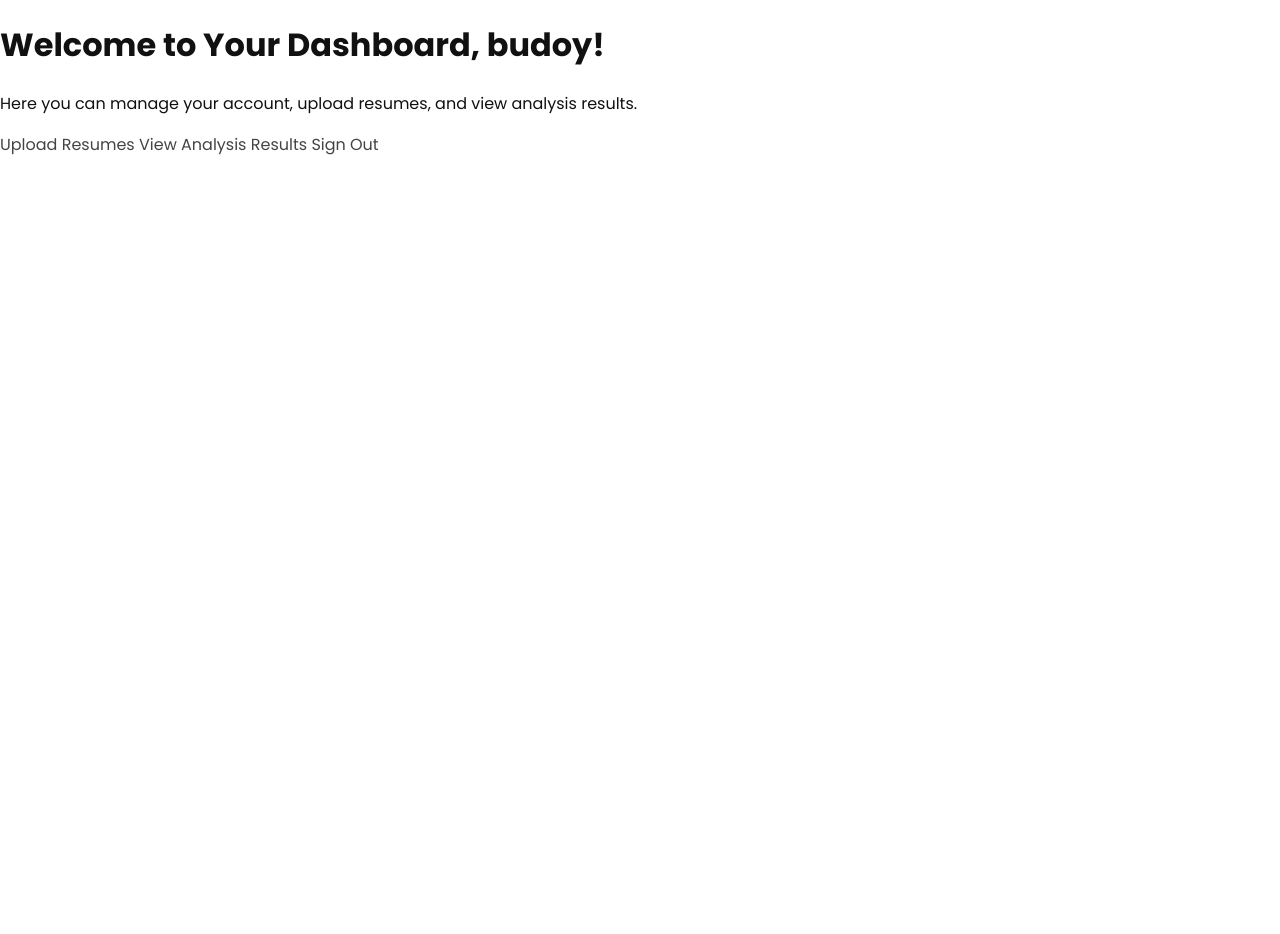
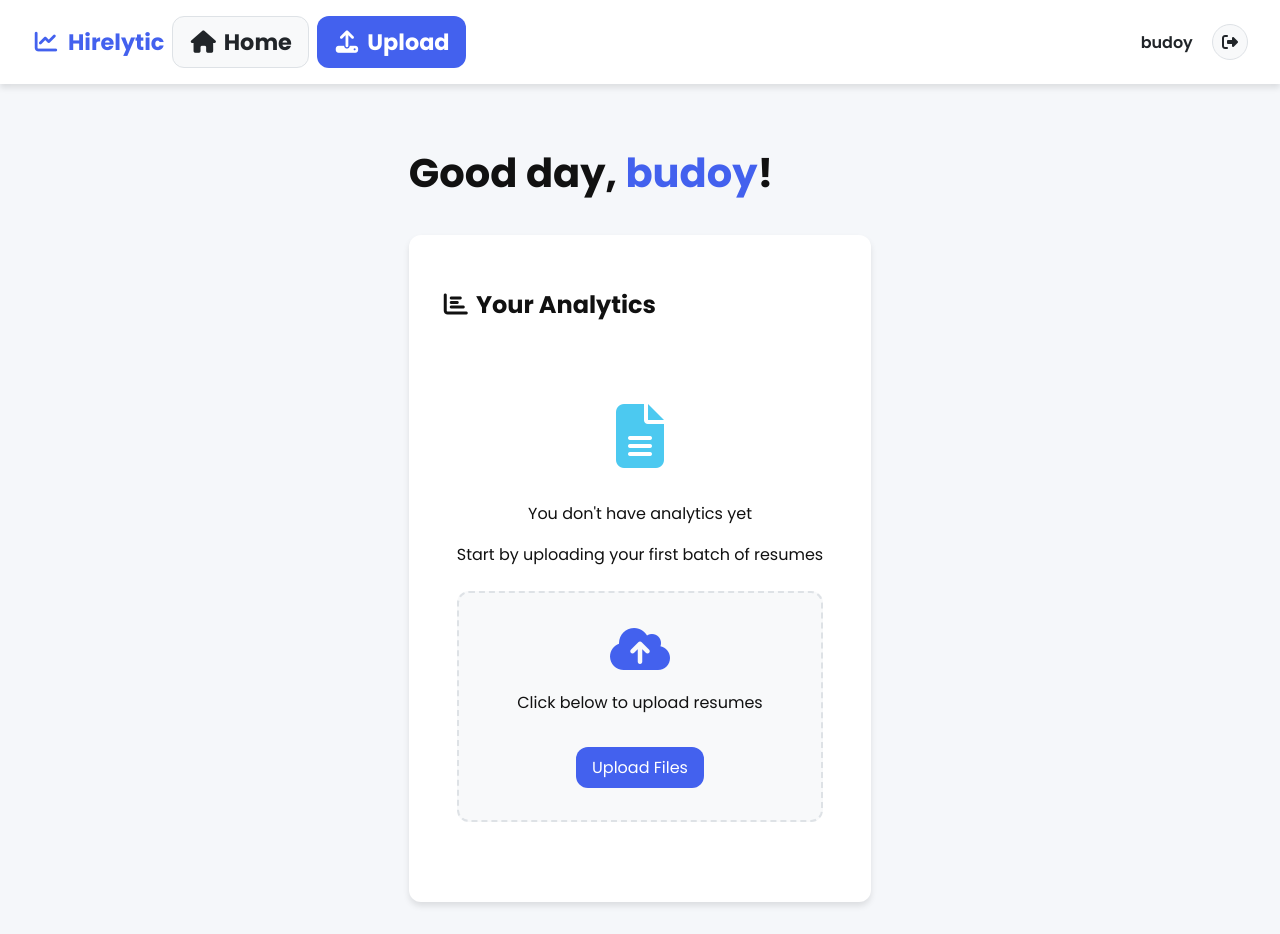
Before and after one commit to Xed-stack/Hirelytic, a Flask app: page /signin in a window 1280 px wide. Before the commit the page ends 155 px from the top, so only its background shows below. Run offline with Flask 3, Linux system fonts and the light colour scheme; a user stored in the database is signed in; some libraries are stand-ins or nearby versions.

Commit message:
Revamp dashboard layout and styles
Updated the dashboard HTML to enhance styling and structure, including new CSS variables and layout adjustments.

```diff
--- a/templates/dashboard.html
+++ b/templates/dashboard.html
@@ -1,19 +1,210 @@
 {% extends "base.html" %}
 
 {% block head %}
-    <title>User Dashboard</title>
-    <link rel="stylesheet" href="{{ url_for('static', filename='styles/dashboard.css') }}">
+<title>Analytics Dashboard</title>
+<link rel="stylesheet" href="https://cdnjs.cloudflare.com/ajax/libs/font-awesome/6.4.0/css/all.min.css">
+
+<style>
+:root {
+    --primary-color: #4361ee;
+    --secondary-color: #3f37c9;
+    --accent-color: #4cc9f0;
+    --light-color: #f8f9fa;
+    --dark-color: #212529;
+    --success-color: #4bb543;
+    --border-radius: 12px;
+    --box-shadow: 0 4px 6px rgba(0,0,0,0.1);
+}
+
+body {
+    background:#f5f7fa;
+}
+
+.dashboard-container {
+    display:grid;
+    grid-template-rows:auto 1fr;
+    min-height:100vh;
+}
+
+.header {
+    background:white;
+    padding:1rem 2rem;
+    box-shadow:var(--box-shadow);
+    display:flex;
+    justify-content:space-between;
+    align-items:center;
+}
+
+.system-name {
+    font-size:1.4rem;
+    font-weight:700;
+    color:var(--primary-color);
+    display:flex;
+    align-items:center;
+    gap:.5rem;
+}
+
+.nav-buttons {
+    display:flex;
+    gap:.5rem;
+}
+
+.btn {
+    padding:.5rem 1rem;
+    border-radius:var(--border-radius);
+    border:none;
+    cursor:pointer;
+    display:flex;
+    align-items:center;
+    gap:.4rem;
+    text-decoration:none;
+}
+
+.btn-primary { background:var(--primary-color); color:white; }
+.btn-secondary { background:var(--light-color); color:var(--dark-color); border:1px solid #dee2e6; }
+
+.main-content {
+    padding:2rem;
+    max-width:1200px;
+    margin:auto;
+}
+
+.greeting {
+    font-size:2.5rem;
+    font-weight:700;
+}
+
+.greeting span { color:var(--primary-color); }
+
+.analytics-section {
+    background:white;
+    border-radius:var(--border-radius);
+    padding:2rem;
+    box-shadow:var(--box-shadow);
+    margin-top:2rem;
+}
+
+.empty-state { text-align:center; padding:3rem 1rem; }
+.empty-state-icon { font-size:4rem; color:var(--accent-color); margin-bottom:1rem; }
+
+.upload-area {
+    border:2px dashed #dee2e6;
+    border-radius:var(--border-radius);
+    padding:2rem;
+    background:#f8f9fa;
+    margin-top:1.5rem;
+}
+
+.analytics-grid {
+    display:grid;
+    grid-template-columns:repeat(auto-fit,minmax(300px,1fr));
+    gap:1.5rem;
+}
+
+.analytics-card {
+    background:white;
+    padding:1.5rem;
+    border-radius:var(--border-radius);
+    box-shadow:var(--box-shadow);
+}
+
+.user-actions {
+    display: flex;
+    align-items: center;
+    gap: 0.6rem;
+}
+
+.username {
+    font-weight: 600;
+    color: var(--dark-color);
+}
+
+.signout-btn {
+    display: flex;
+    align-items: center;
+    justify-content: center;
+    width: 34px;
+    height: 34px;
+    border-radius: 50%;
+    background: var(--light-color);
+    color: var(--dark-color);
+    border: 1px solid #dee2e6;
+    text-decoration: none;
+    transition: all 0.2s ease;
+}
+
+.signout-btn:hover {
+    background: #ffe5e5;
+    color: #dc3545;
+    border-color: #f5c2c7;
+}
+
+</style>
 {% endblock %}
 
 {% block body %}
-    <div class="dashboard-container">
-        <h1>Welcome to Your Dashboard, {{ username }}!</h1>
-        <p>Here you can manage your account, upload resumes, and view analysis results.</p>
+<div class="dashboard-container">
 
-        <div class="dashboard-actions">
-            <a href="/upload_form" class="button">Upload Resumes</a>
-            <a href="/results" class="button">View Analysis Results</a>
-            <a href="/signout" class="button">Sign Out</a>
+<header class="header">
+    <div class="system-name">
+        <i class="fas fa-chart-line"></i>
+        Hirelytic
+        <div class="nav-buttons">
+        <a href="/dashboard" class="btn btn-secondary"><i class="fas fa-home"></i> Home</a>
+        <a href="/upload_form" class="btn btn-primary"><i class="fas fa-upload"></i> Upload</a>
         </div>
     </div>
+    <div class="user-actions">
+    <span class="username">{{ username }}</span>
+
+    <span class="user-divider"></span>
+
+    <a href="/" class="signout-btn" title="Sign Out">
+        <i class="fas fa-sign-out-alt"></i>
+    </a>
+    </div>
+</header>
+
+<main class="main-content">
+    <h1 class="greeting">Good day, <span>{{ username.split(' ')[0] }}</span>!</h1>
+
+    <section class="analytics-section">
+        <h2><i class="fas fa-chart-bar"></i> Your Analytics</h2>
+
+        {% if not has_analytics %}
+        <div class="empty-state">
+            <div class="empty-state-icon"><i class="fas fa-file-alt"></i></div>
+            <p>You don't have analytics yet</p>
+            <p>Start by uploading your first batch of resumes</p>
+
+            <div class="upload-area">
+                <i class="fas fa-cloud-upload-alt" style="font-size:3rem;color:var(--primary-color)"></i>
+                <p>Click below to upload resumes</p>
+                <a href="/upload_form" class="btn btn-primary" style="margin-top:1rem;display:inline-flex;">Upload Files</a>
+            </div>
+        </div>
+        {% else %}
+
+        <div class="analytics-grid">
+            <div class="analytics-card">
+                <h3>Resumes Processed</h3>
+                <div style="font-size:2.5rem;font-weight:700">{{ analytics.total_resumes }}</div>
+            </div>
+
+            <div class="analytics-card">
+                <h3>Average Score</h3>
+                <div style="font-size:2.5rem;font-weight:700">{{ analytics.avg_score }}%</div>
+            </div>
+
+            <div class="analytics-card">
+                <h3>Top Skills</h3>
+                {% for skill in analytics.top_skills %}
+                    <span class="btn btn-secondary">{{ skill }}</span>
+                {% endfor %}
+            </div>
+        </div>
+        {% endif %}
+    </section>
+</main>
+</div>
 {% endblock %}
```
